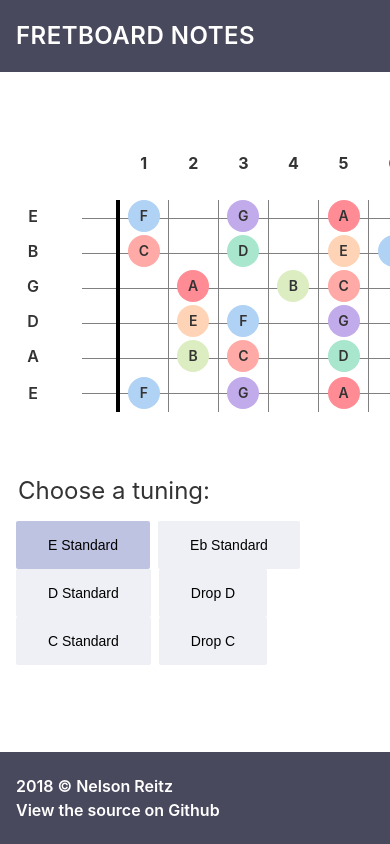
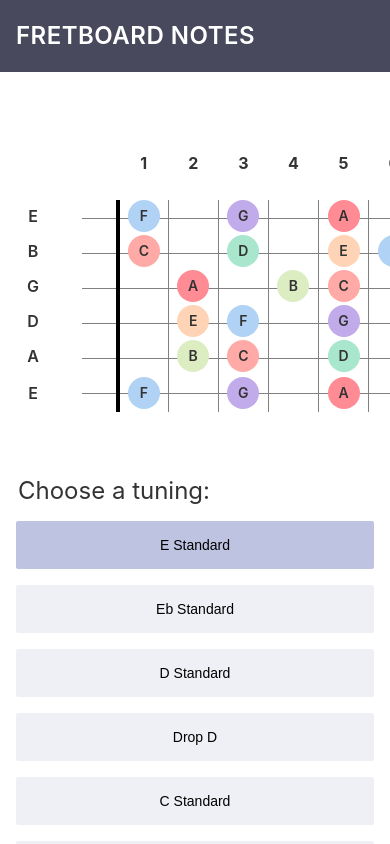
Before and after one commit to nelsonreitz/fretboard-notes, a React (Create React App) app: page / in a window 390 px wide. Shown: the top 844 px of the page. Built offline with nearby package versions, Linux system fonts and the light colour scheme.

Commit message:
Make TuningSelect responsive

```diff
--- a/src/TuningButton.css
+++ b/src/TuningButton.css
@@ -1,6 +1,5 @@
 .TuningButton {
   padding: 1rem 2rem;
-  margin-right: .5rem;
   font-size: .875rem;
   font-weight: 500;
   background-color: #eff0f5;
--- a/src/TuningSelect.css
+++ b/src/TuningSelect.css
@@ -1,3 +1,9 @@
+@media screen and (min-width: 576px) {
+  .TuningSelect {
+    padding-bottom: 4rem;
+  }
+}
+
 .TuningSelect fieldset {
   padding: 0;
   margin-right: 0;
@@ -9,3 +15,16 @@
   margin-bottom: 1rem;
   font-size: 1.5rem;
 }
+
+.TuningSelect .TuningButton {
+  margin-right: .5rem;
+  margin-bottom: .5rem;
+}
+
+@media screen and (max-width: 576px) {
+  .TuningSelect .TuningButton {
+    width: 100%;
+    margin-right: 0;
+    margin-bottom: 1rem;
+  }
+}
```
